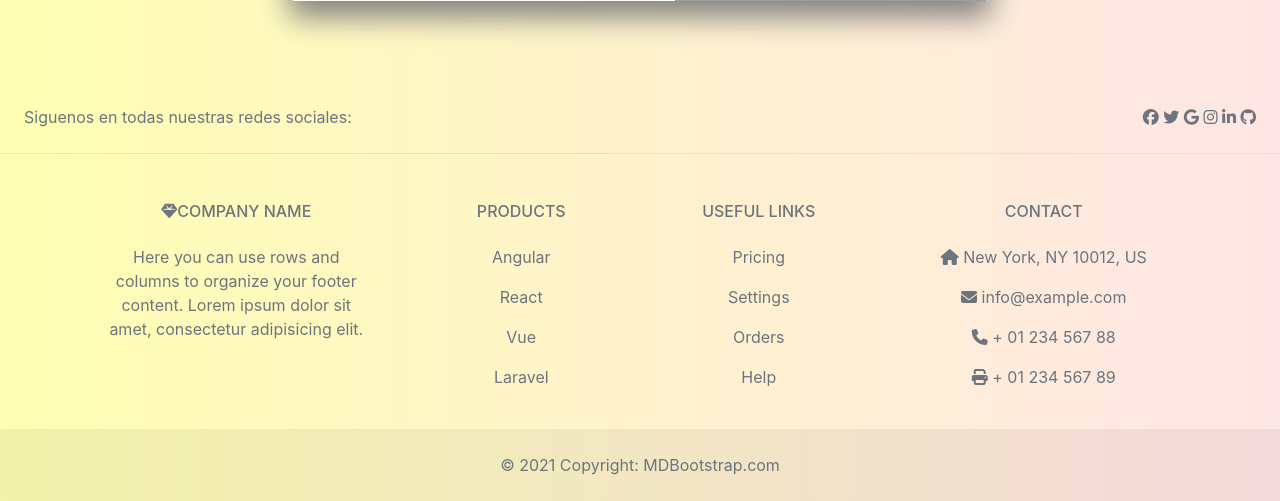
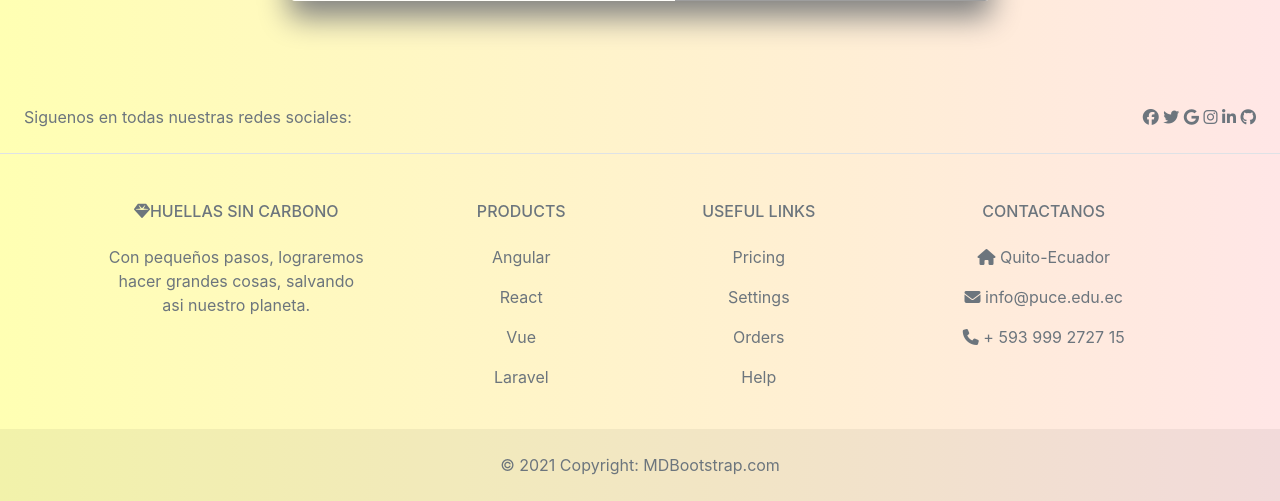
Before and after one commit to lfcepe/Challenge, a Django app: page / in a window 1280 px wide. Shown: the part 2301-2802 px from the top of the page. Run offline with Django 4.2, Linux system fonts and the light colour scheme; some libraries are stand-ins or nearby versions; grey boxes are pictures that could not be loaded.

Commit message:
registro y cambios en footer

```diff
--- a/challenge/challenge/settings.py
+++ b/challenge/challenge/settings.py
@@ -103,6 +103,10 @@ AUTH_PASSWORD_VALIDATORS = [
 
 # Internationalization
 # https://docs.djangoproject.com/en/4.2/topics/i18n/
+LANGUAGES = [
+    ('es', 'Español'),
+    ('en', 'English'),
+]
 
 LANGUAGE_CODE = 'en-us'
 
--- a/challenge/retoshuellascarbono/templates/footer.html
+++ b/challenge/retoshuellascarbono/templates/footer.html
@@ -43,11 +43,10 @@
           <div class="col-md-3 col-lg-4 col-xl-3 mx-auto mb-4">
             <!-- Content -->
             <h6 class="text-uppercase fw-bold mb-4">
-              <i class="fas fa-gem me-3"></i>Company name
+              <i class="fas fa-gem me-3"></i>Huellas Sin Carbono
             </h6>
             <p>
-              Here you can use rows and columns to organize your footer content. Lorem ipsum
-              dolor sit amet, consectetur adipisicing elit.
+              Con pequeños pasos, lograremos hacer grandes cosas, salvando asi nuestro planeta.
             </p>
           </div>
           <!-- Grid column -->
@@ -97,14 +96,13 @@
           <!-- Grid column -->
           <div class="col-md-4 col-lg-3 col-xl-3 mx-auto mb-md-0 mb-4">
             <!-- Links -->
-            <h6 class="text-uppercase fw-bold mb-4">Contact</h6>
-            <p><i class="fas fa-home me-3"></i> New York, NY 10012, US</p>
+            <h6 class="text-uppercase fw-bold mb-4">Contactanos</h6>
+            <p><i class="fas fa-home me-3"></i> Quito-Ecuador</p>
             <p>
               <i class="fas fa-envelope me-3"></i>
-              info@example.com
+              info@puce.edu.ec
             </p>
-            <p><i class="fas fa-phone me-3"></i> + 01 234 567 88</p>
-            <p><i class="fas fa-print me-3"></i> + 01 234 567 89</p>
+            <p><i class="fas fa-phone me-3"></i> + 593 999 2727 15</p>
           </div>
           <!-- Grid column -->
         </div>
```
Also changed, not shown: challenge/retoshuellascarbono/forms.py (+9 -1 lines).
